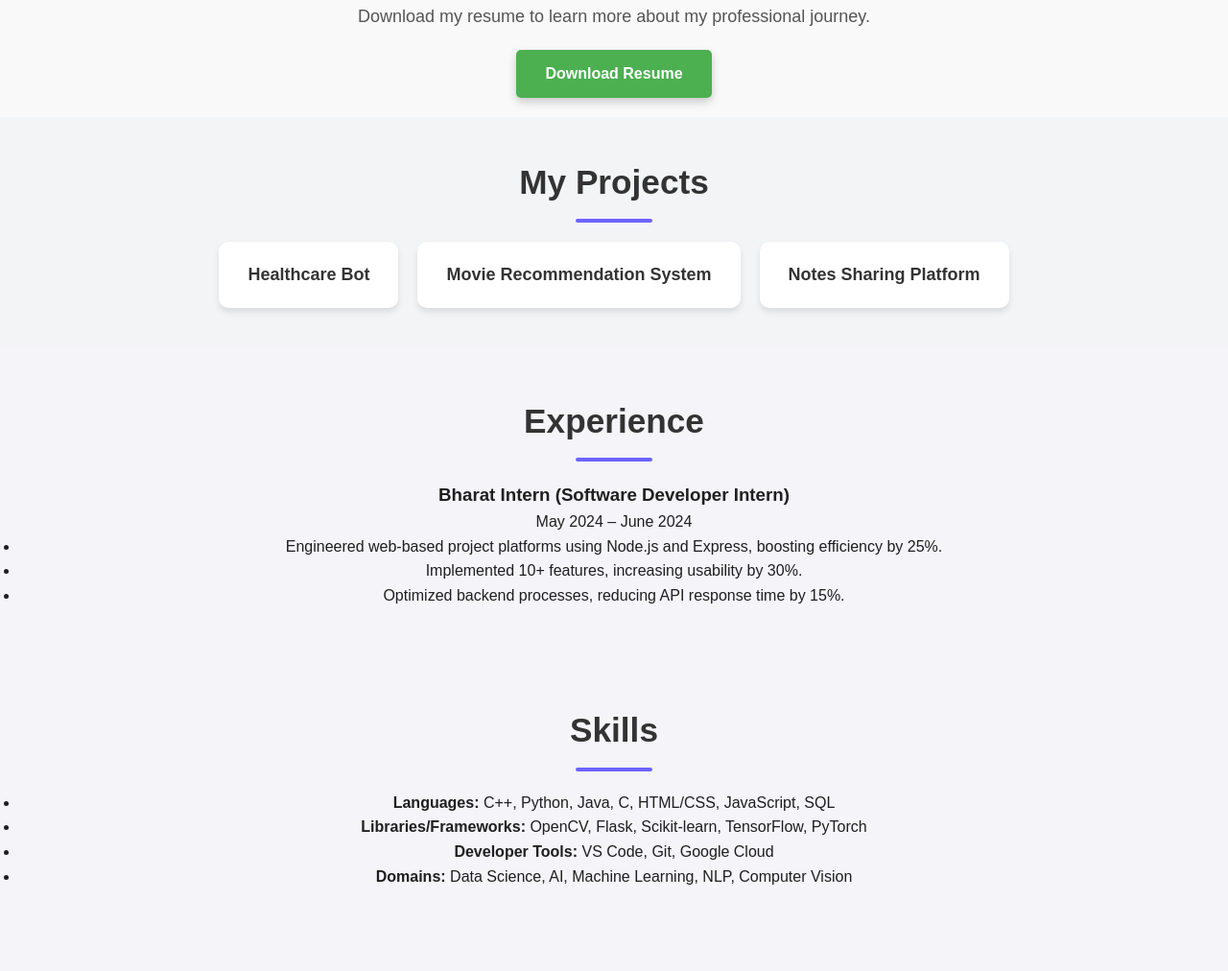
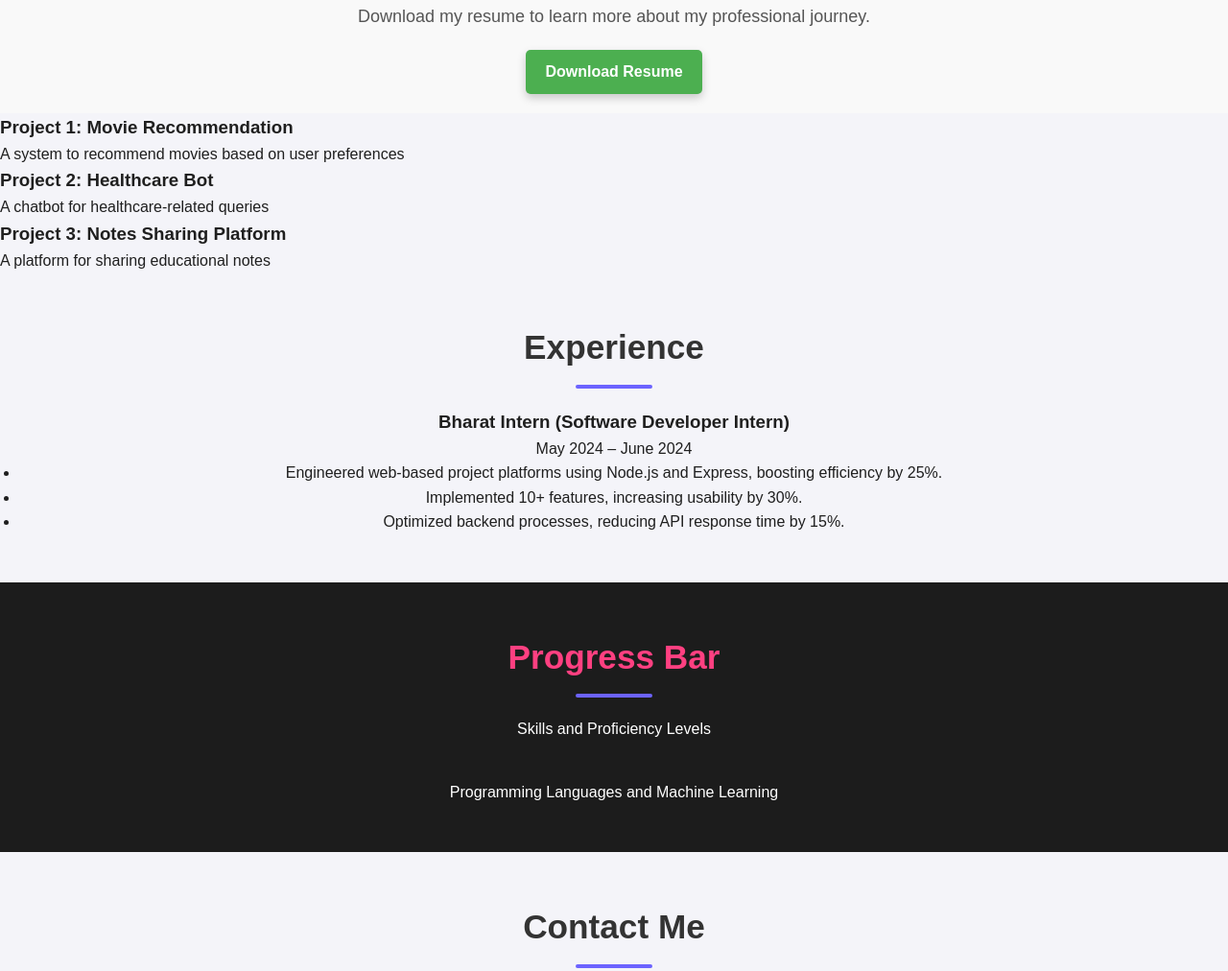
Before and after one commit to aakritigarkoti/my-portfolio, a plain HTML site: page index.html in a window 1280 px wide. Shown: the part 1029-2041 px from the top of the page at 96% size. Drawn offline with Linux system fonts and the light colour scheme.

Commit message:
index.html

```diff
--- a/index.html
+++ b/index.html
@@ -7,6 +7,7 @@
     <link rel="stylesheet" href="style.css">
 </head>
 <body>
+
     <!-- Header -->
     <header>
         <nav>
@@ -43,27 +44,42 @@
     </div>
 </section>
 <!-- Resume section-->
-    <section id="resume" class="resume" style="background-color: #f9f9f9; padding: 20px; text-align: center;">
+<section id="resume" class="resume" style="background-color: #f9f9f9; padding: 20px; text-align: center;">
     <div class="container">
         <h2>Resume</h2>
         <p>Download my resume to learn more about my professional journey.</p>
-        <a href="resume.pdf" download="Aakriti_Garkoti_Resume.pdf" class="resume-btn">Download Resume</a>
+        <a href="https://raw.githubusercontent.com/aakritigarkoti/my-portfolio/main/Aakriti_Garkoti.pdf"
+           download="Aakriti_Garkoti_Resume.pdf"
+           class="resume-btn"
+           style="background-color: #4CAF50; padding: 10px 20px; color: white; text-decoration: none; border-radius: 5px; font-weight: bold;">Download Resume</a>
     </div>
 </section>
 
 
 
+
     <!-- Projects Section -->
-  <section id="projects" class="projects" style="background-color: #f3f4f6; padding: 40px;">
-    <div class="container">
-        <h2 style="text-align: center; margin-bottom: 20px;">My Projects</h2>
-        <div class="project-list">
-            <div class="project-item">Healthcare Bot</div>
-            <div class="project-item">Movie Recommendation System</div>
-            <div class="project-item">Notes Sharing Platform</div>
-        </div>
+<!-- Projects Section -->
+<div class="projects-container">
+    <!-- Project 1 -->
+    <div class="project-card" onclick="window.location.href='project1.html'">
+        <h3>Project 1: Movie Recommendation</h3>
+        <p>A system to recommend movies based on user preferences</p>
     </div>
-</section>
+
+    <!-- Project 2 -->
+    <div class="project-card" onclick="window.location.href='project2.html'">
+        <h3>Project 2: Healthcare Bot</h3>
+        <p>A chatbot for healthcare-related queries</p>
+    </div>
+
+    <!-- Project 3 -->
+    <div class="project-card" onclick="window.location.href='project3.html'">
+        <h3>Project 3: Notes Sharing Platform</h3>
+        <p>A platform for sharing educational notes</p>
+    </div>
+</div>
+
     <!-- Experience Section -->
     <section id="experience">
         <h2>Experience</h2>
@@ -79,17 +95,34 @@
             </div>
         </div>
     </section>
+<!-- skills -->
 
-    <!-- Skills Section -->
-    <section id="skills">
-        <h2>Skills</h2>
-        <ul>
-            <li><b>Languages:</b> C++, Python, Java, C, HTML/CSS, JavaScript, SQL</li>
-            <li><b>Libraries/Frameworks:</b> OpenCV, Flask, Scikit-learn, TensorFlow, PyTorch</li>
-            <li><b>Developer Tools:</b> VS Code, Git, Google Cloud</li>
-            <li><b>Domains:</b> Data Science, AI, Machine Learning, NLP, Computer Vision</li>
-        </ul>
-    </section>
+
+    <!-- Add skill bars here -->
+
+
+ <section id="skills" style="padding: 50px; background-color: #1c1c1c; color: white;">
+    <h2 style="text-align: center; color: #ff4081;"> Progress Bar</h2>
+    <p style="text-align: center; margin-bottom: 40px;">Skills and Proficiency Levels</p>
+
+    <div class="category-title">Programming Languages and Machine Learning</div>
+     <div class="skills">
+        <div class="skill-item" data-skill="C++" data-progress="85" data-color="#f44336"></div>
+        <div class="skill-item" data-skill="Python" data-progress="70" data-color="#03a9f4"></div>
+        <div class="skill-item" data-skill="Java" data-progress="50" data-color="#9c27b0"></div>
+        <div class="skill-item" data-skill="C" data-progress="75" data-color="#ffeb3b"></div>
+        <div class="skill-item" data-skill="HTML/CSS" data-progress="75" data-color="#ff9800"></div>
+        <div class="skill-item" data-skill="JavaScript" data-progress="70" data-color="#8bc34a"></div>
+        <div class="skill-item" data-skill="SQL" data-progress="65" data-color="#00bcd4"></div>
+        <div class="skill-item" data-skill="OpenCV" data-progress="60" data-color="#673ab7"></div>
+        <div class="skill-item" data-skill="Scikit-learn" data-progress="80" data-color="#3f51b5"></div>
+        <div class="skill-item" data-skill="Pandas" data-progress="85" data-color="#e91e63"></div>
+           </div>
+    </div>
+</section>
+
+
+
 
     <!-- Contact Section -->
     <section id="contact">
```
